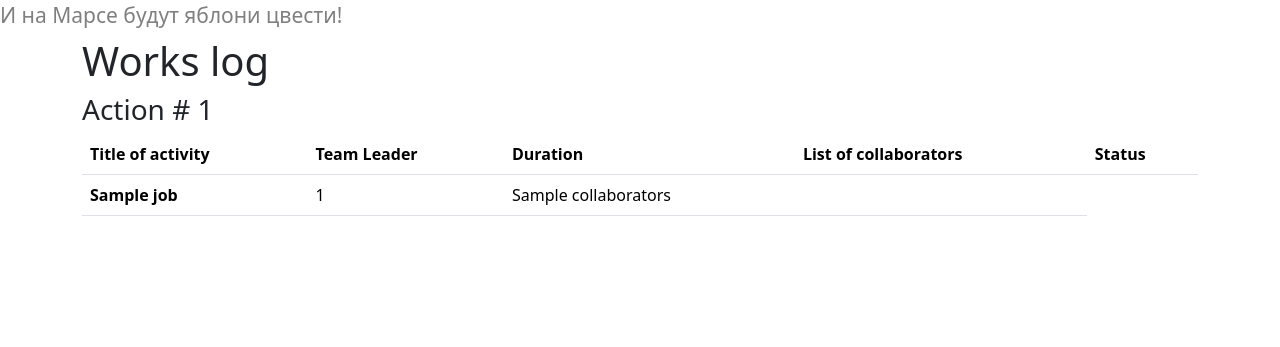
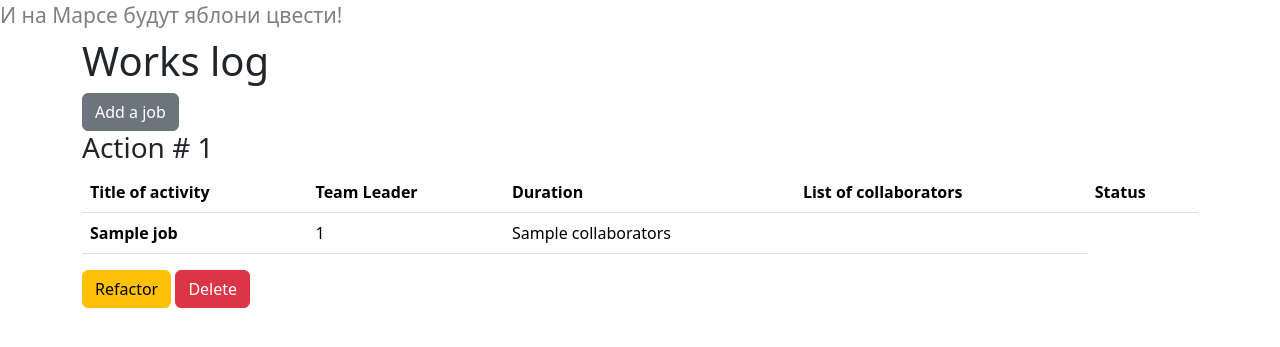
Before and after one commit to de-Nis1603/sql-tasks, a Flask app: template templates/index.html in a window 1280 px wide. Shown: the part 72-419 px from the top of the page. Run offline with Flask 3, Linux system fonts and the light colour scheme; a user stored in the database is signed in; tables that the repository leaves empty hold one stand-in row (values such as "Sample post"); the template is opened without the code that fills it: most values are stand-ins (such as "Sample title", 1, 10 or a date in 2020).

Commit message:
Добавили кнопки

```diff
--- a/main.py
+++ b/main.py
@@ -118,6 +118,23 @@ def edit_job(id):
                            )
 
 
+@app.route('/job_delete/<int:id>', methods=['GET', 'POST'])
+@login_required
+def news_delete(id):
+    db_sess = db_session.create_session()
+    if current_user.id == 1:
+        news = db_sess.query(Jobs).filter(Jobs.id == id).first()
+    else:
+        news = db_sess.query(Jobs).filter(Jobs.id == id,
+                                             Jobs.user == current_user).first()
+    if news:
+        db_sess.delete(news)
+        db_sess.commit()
+    else:
+        abort(404)
+    return redirect('/')
+
+
 @app.route('/add_job', methods=['GET', 'POST'])
 @login_required
 def add_job():
--- a/templates/index.html
+++ b/templates/index.html
@@ -2,6 +2,9 @@
 
 {% block content%}
 <h1>Works log</h1>
+{% if current_user.is_authenticated %}
+    <a href="add_job" class="btn btn-secondary">Add a job</a>
+{% endif %}
 {% for elem in works %}
 <h3>Action # {{ elem.id }}</h3>
 <table class="table">
@@ -28,5 +31,15 @@
     </tr>
   </tbody>
 </table>
+{% if current_user.is_authenticated and (current_user == elem.user or current_user.id == 1) %}
+    <div>
+        <a href="/job/{{ elem.id }}" class="btn btn-warning">
+            Refactor
+        </a>
+        <a href="/job_delete/{{ elem.id }}" class="btn btn-danger">
+            Delete
+        </a>
+    </div>
+{% endif %}
 {% endfor %}
 {% endblock %}
```
